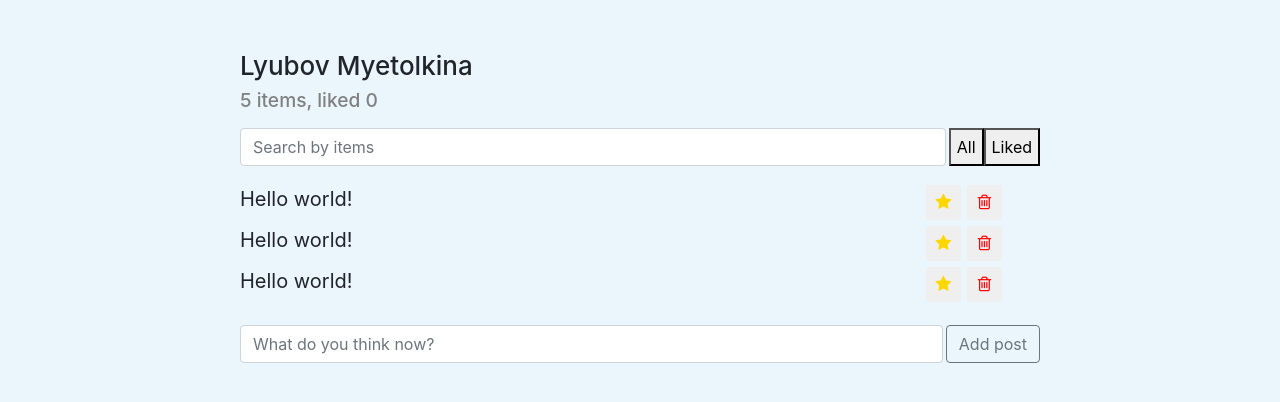
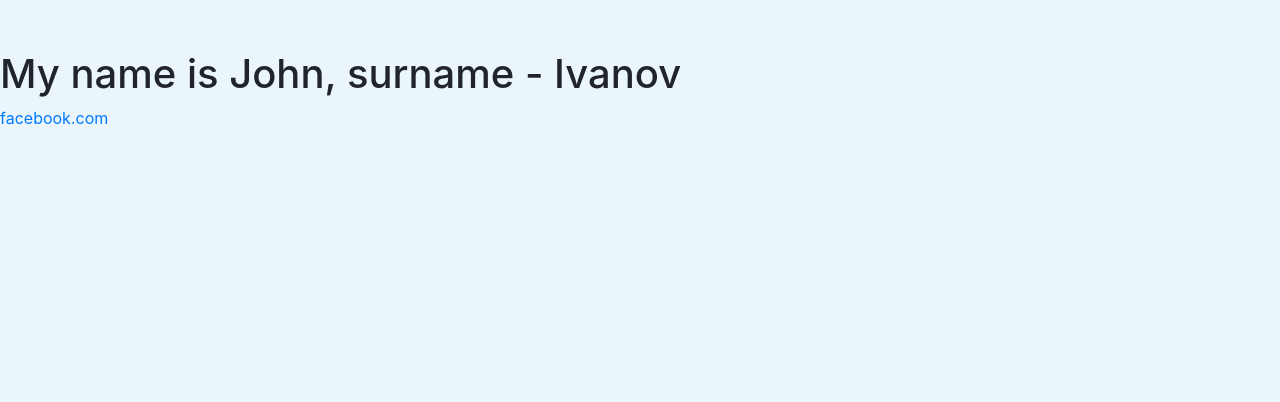
Before and after one commit to luba150278/react-ts-course, a React (Create React App) app: page / in a window 1280 px wide. Shown: the top 402 px of the page. Built offline with nearby package versions, Linux system fonts and the light colour scheme.

Commit message:
lesson 1.9 first 6min

```diff
--- a/src/index.tsx
+++ b/src/index.tsx
@@ -1,11 +1,27 @@
 import React from 'react';
 import ReactDOM from 'react-dom';
 import './index.css';
-import App from './components/app/app';
+// import App from './components/app/app';
+
+interface UserData {
+  name: string;
+  surname: string;
+  link: string;
+}
+const userData: UserData = { name: 'John', surname: 'Ivanov', link: 'facebook.com' };
+
+const WhoAmI: React.FC<UserData> = ({ name, surname, link }) => (
+  <>
+    <h1>
+      My name is {name}, surname - {surname}
+    </h1>
+    <a href={link}>{link}</a>
+  </>
+);
 
 ReactDOM.render(
   <React.StrictMode>
-    <App />
+    <WhoAmI name={userData.name} surname={userData.surname} link={userData.link} />
   </React.StrictMode>,
   document.getElementById('root')
 );
```
